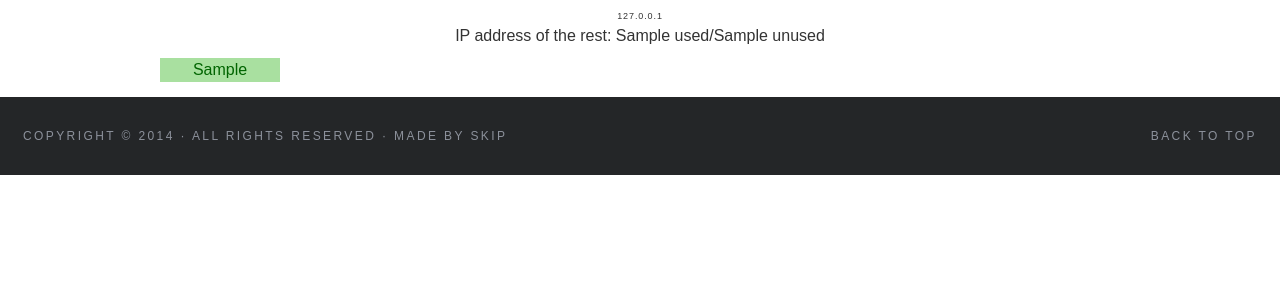
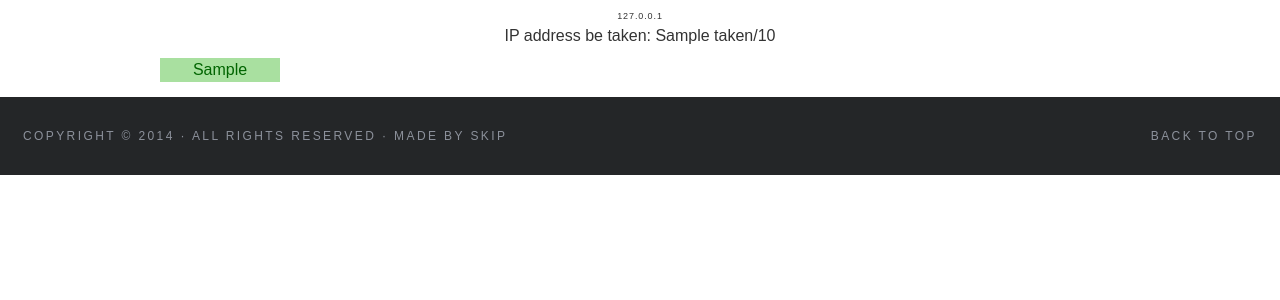
Before and after one commit to xavierskip/LANinfo, a Python web app: template web/templates/index.html in a window 1280 px wide. Shown: the part 91-391 px from the top of the page. Run offline with Jinja, Linux system fonts and the light colour scheme; the template is opened without the code that fills it: most values are stand-ins (such as "Sample title", 1, 10 or a date in 2020).

Commit message:
taken tips

```diff
--- a/web/templates/index.html
+++ b/web/templates/index.html
@@ -1,7 +1,7 @@
 {% extends "page.html" %}
 {% block content %}
 <p class="end center">{{ request.remote_addr }}</p>
-<p class="center">IP address of the rest: {{used}}/{{unused}}</p>
+<p class="center">IP address be taken: {{taken}}/{{amount}}</p>
 <ul class="iplist">
     {% for item in info %}
         <li class="inlineb center {% if request.remote_addr == item.ip%}current{% endif %}{% if item.mac %}open{% endif %}">
--- a/web/view.py
+++ b/web/view.py
@@ -52,9 +52,9 @@ def index():
             # clear the None value
             row = map(lambda x: x if x else '', row)
             info.append(dict(ip=row[0], mac=row[1]))
-        unused = g.db.cur.execute(SQL.count_IP).fetchone()[0]
-        used   = g.db.cur.execute(SQL.count_MAC).fetchone()[0]
-        return render_template('index.html', info=info, title=SQL.tableName, used=used, unused=unused)
+        amount = g.db.cur.execute(SQL.count_IP).fetchone()[0]
+        taken  = g.db.cur.execute(SQL.count_MAC).fetchone()[0]
+        return render_template('index.html', info=info, title=SQL.tableName, taken=taken, amount=amount)
     else:
         return redirect(url_for('about'))
 
```
